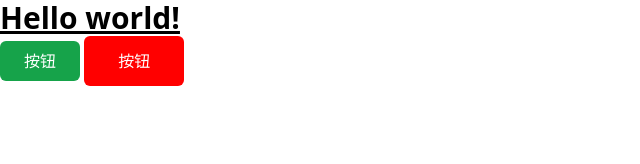
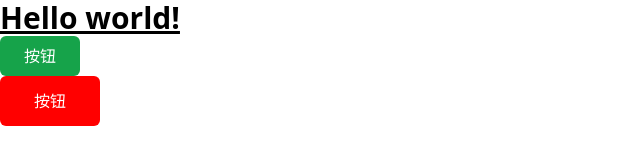
Before and after one commit to Hyachin/tailwind-css-learn, a website: page src/index.html in a window 1280 px wide. Shown: the whole page, without its empty margins (0-640 px from the left). Drawn offline with Linux system fonts and the light colour scheme.

Commit message:
基础属性

```diff
--- a/src/index.css
+++ b/src/index.css
@@ -1,4 +1,10 @@
 @tailwind base;
+/* 基础属性 */
+@layer base {
+  button {
+    display: block;
+  }
+}
 @tailwind components;
 /* 样式复用 */
 @layer components {
```
Also changed, not shown: dist/output.css.
